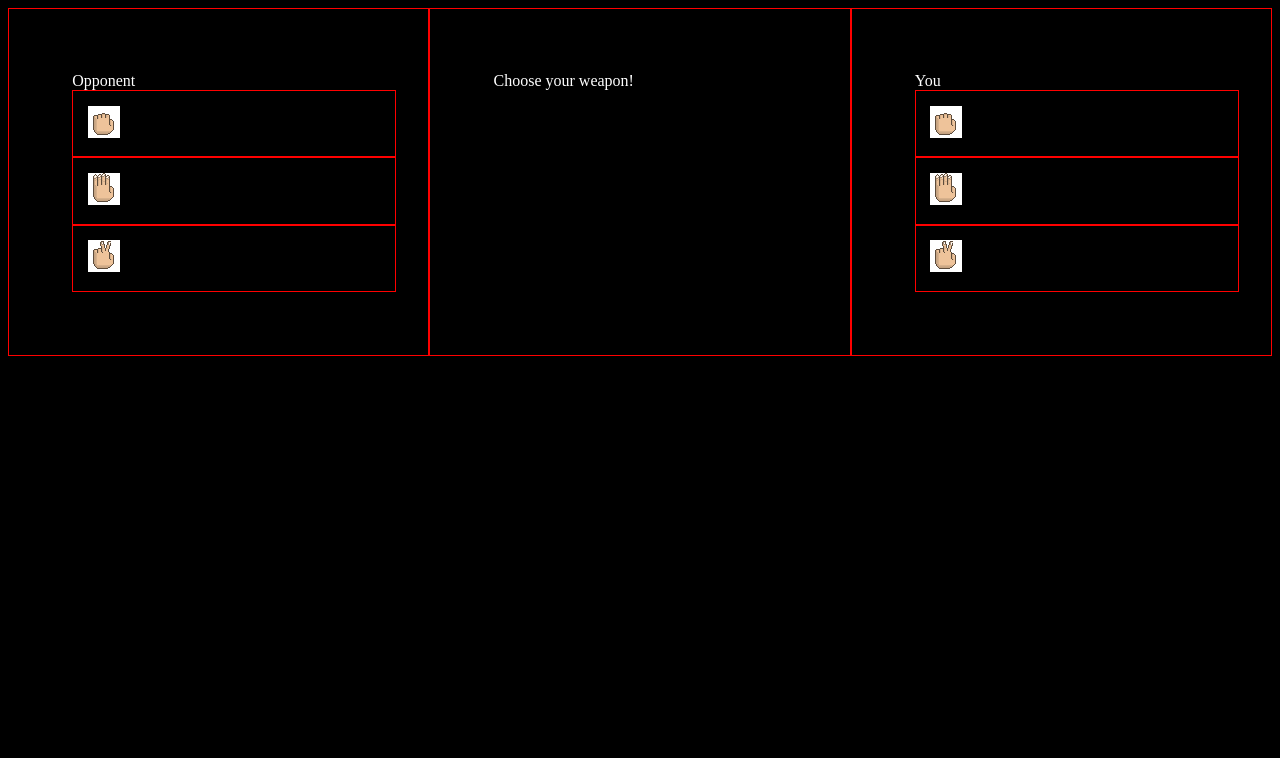
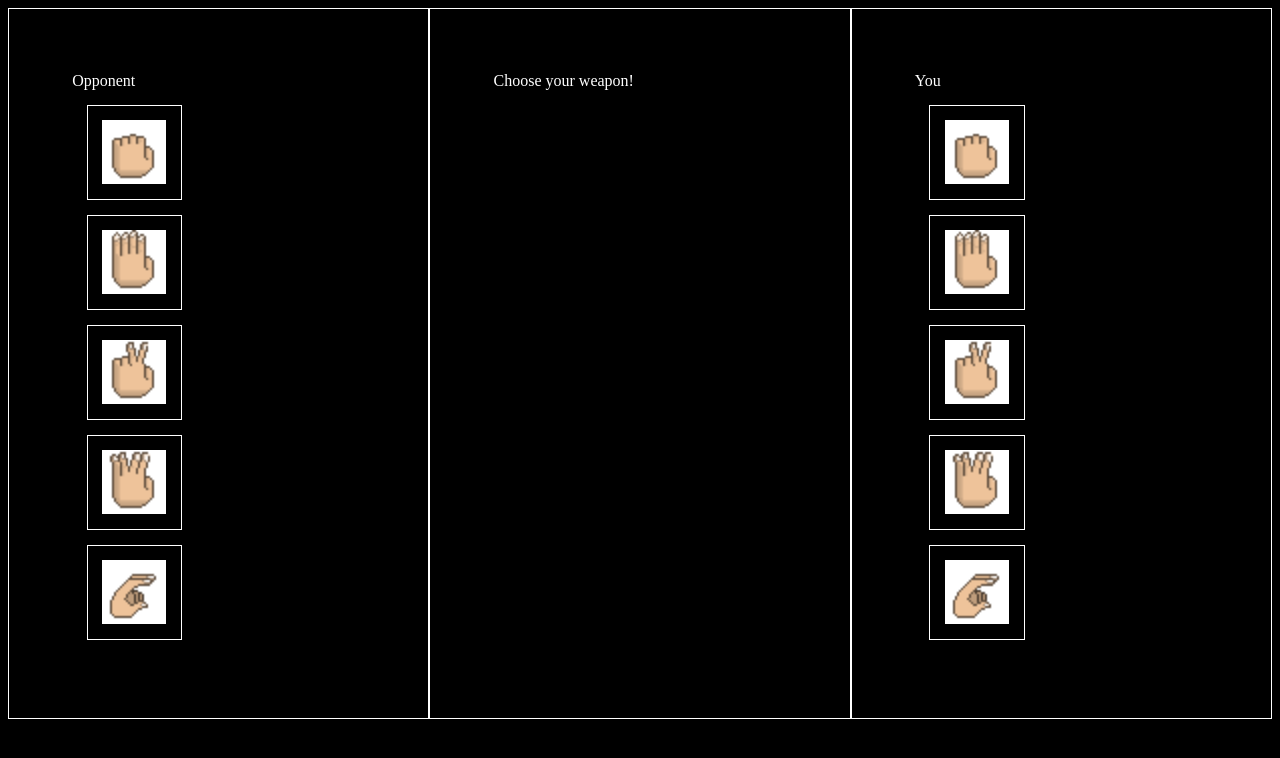
Before and after one commit to HendrikCromboom/js-game-tictactoe, a website: page index.html in a window 1280 px wide. Drawn offline with Linux system fonts and the light colour scheme.

Commit message:
added 2 more options

```diff
--- a/index.html
+++ b/index.html
@@ -11,12 +11,16 @@
         <div class="containers opp" id="oppRock"><img src="rock.png" class="imag" alt="rock"></div>
         <div class="containers opp" id="oppPaper"><img src="paper.png" class="imag" alt="paper"></div>
         <div class="containers opp" id="oppScissor"><img src="scissor.png" class="imag" alt="scissor"></div>
+        <div class="containers opp" id="oppSpock"><img src="spork.png" class="imag" alt="Spock"></div>
+        <div class="containers opp" id="oppLizard"><img src="lizard.png" class="imag" alt="Lizard"></div>
     </div>
     <div class="containers" id="choice">Choose your weapon! </div>
     <div class="containers">You
         <div class="containers you" id="Rock"><img src="rock.png" class="imag" alt="rock"></div>
         <div class="containers you" id="Paper"><img src="paper.png" class="imag" alt="paper"></div>
         <div class="containers you" id="Scissor"><img src="scissor.png" class="imag" alt="scissor"></div>
+        <div class="containers you" id="Spock"><img src="spork.png" class="imag" alt="Spock"></div>
+        <div class="containers you" id="Lizard"><img src="lizard.png" class="imag" alt="Lizard"></div>
     </div>
 </div>
 <script src="script.js"></script>
--- a/style.css
+++ b/style.css
@@ -8,11 +8,24 @@ body{
     width: 100%;
 }
 .containers{
-    border: red 1px solid;
+    border: white 1px solid;
     padding: 5%;
-    flex-direction: row;
+    flex-direction: column;
     width: 100%;
 }
+.imag{
+    width: 64px;
+    height: 64px;
+}
+.opp{
+    width: 64px;
+    height: 64px;
+    cursor: pointer;
+    margin: 5%;
+}
 .you{
-
+    width: 64px;
+    height: 64px;
+    cursor: pointer;
+    margin: 5%;
 }
```
Also changed, not shown: script.ts (+13 -5 lines).
